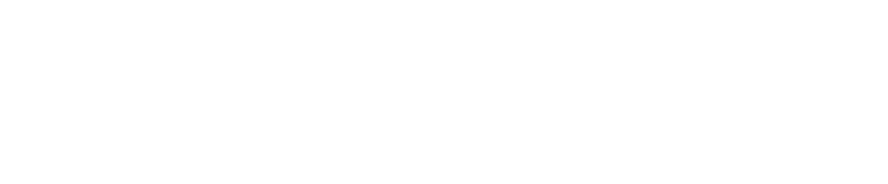
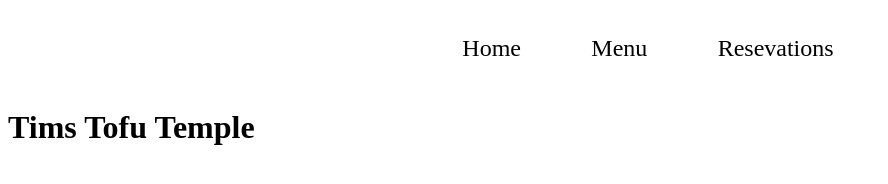
Before and after one commit to cc0803/restaurant, a website built with webpack: page dist/index.html in a window 1280 px wide. Shown: the whole page, without its empty margins (0-888 px from the left). Built offline with nearby package versions, Linux system fonts and the light colour scheme.

Commit message:
Add css loader and css

```diff
--- a/package.json
+++ b/package.json
@@ -19,6 +19,8 @@
   },
   "homepage": "https://github.com/cc0803/restaurant#readme",
   "devDependencies": {
+    "css-loader": "^6.7.3",
+    "style-loader": "^3.3.2",
     "webpack": "^5.82.0",
     "webpack-cli": "^5.0.2"
   }
--- a/src/index.js
+++ b/src/index.js
@@ -0,0 +1,3 @@
+import './styles.css';
+
+console.log("hello customer");
--- /dev/null
+++ b/src/styles.css
@@ -0,0 +1,22 @@
+header {
+    width: 100vw;
+    height: 10vh;
+    display: flex;
+    justify-content: center;
+}
+
+header>ul {
+    list-style: none;
+    display: flex;
+    flex-direction: row;
+    justify-content: space-evenly;
+    width: 40%;
+    padding: 0;
+    margin: 0;
+}
+
+ul {
+    font-size: 1.5rem;
+    line-height: 10vh;
+    vertical-align: center;
+}
--- a/webpack.config.js
+++ b/webpack.config.js
@@ -6,4 +6,12 @@ module.exports = {
     filename: 'main.js',
     path: path.resolve(__dirname, 'dist'),
   },
+  module: {
+    rules: [
+      {
+        test: /\.css$/i,
+        use: ['style-loader', 'css-loader'],
+      },
+    ],
+  },
 };
```
Also changed, not shown: dist/index.html, dist/main.js, 1 other file.
